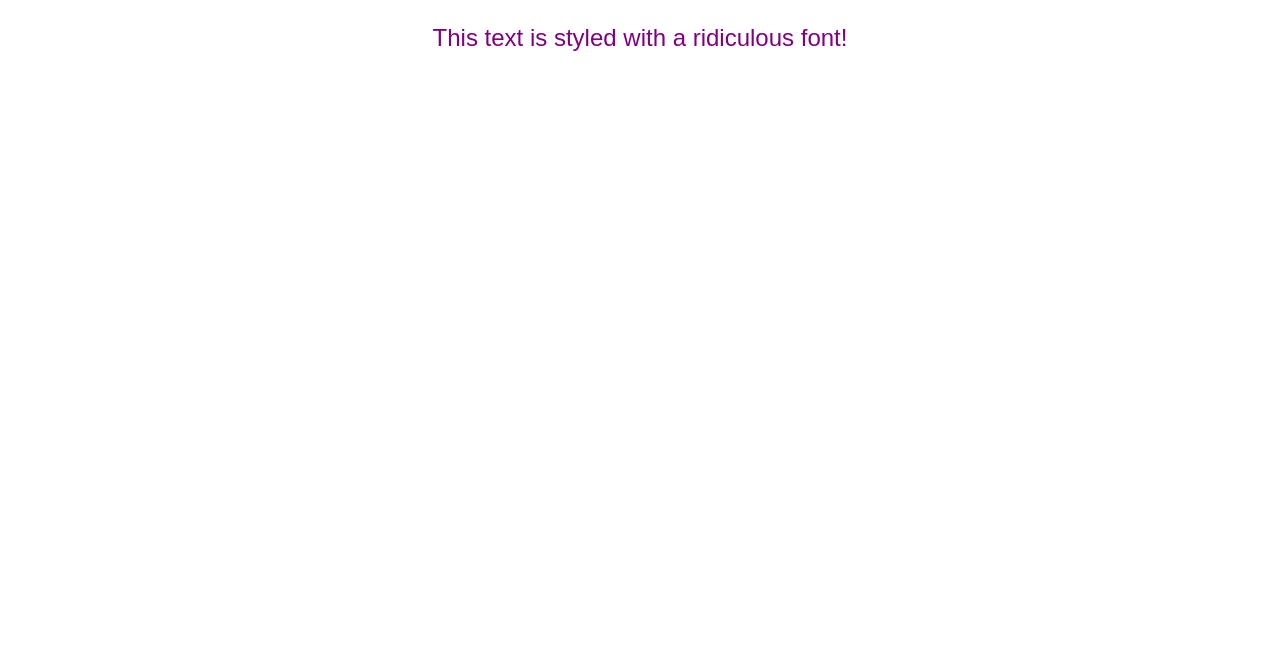
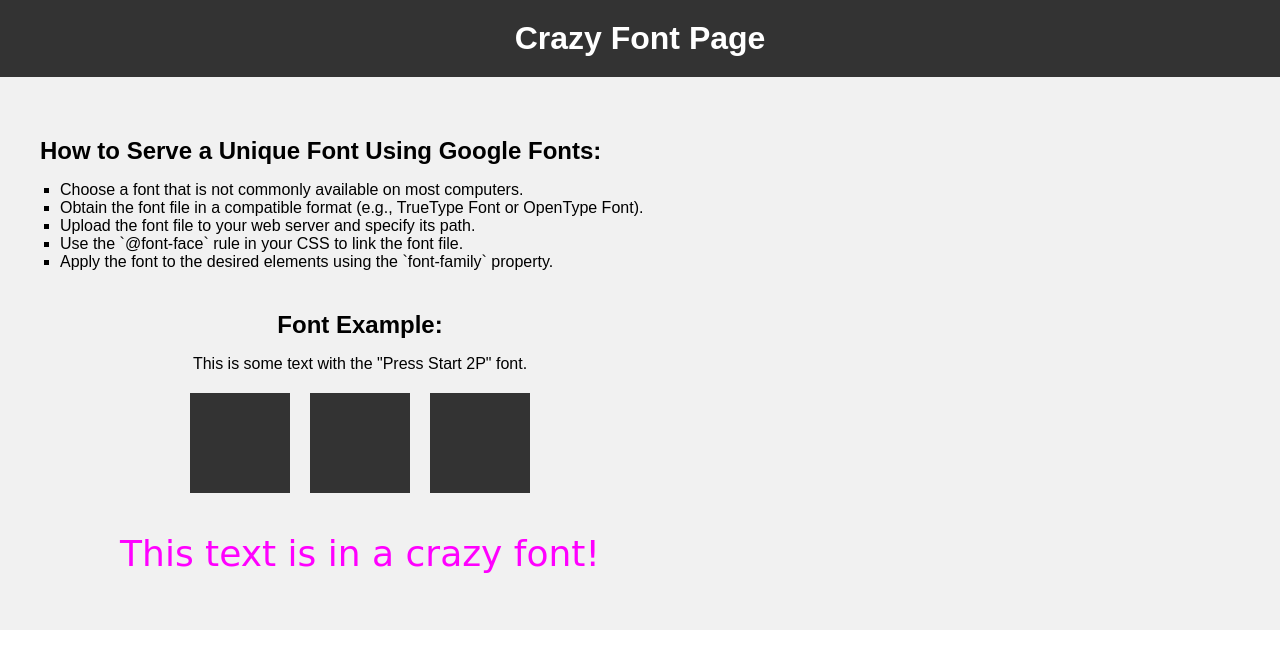
Before and after one commit to Uthej1226/itc505-homework3, a website: page src/index.html in a window 1280 px wide. Drawn offline with Linux system fonts and the light colour scheme.

Commit message:
Update index.html

```diff
--- a/src/index.html
+++ b/src/index.html
@@ -1,19 +1,110 @@
 <!DOCTYPE html>
 <html lang="en">
-
 <head>
   <meta charset="UTF-8">
   <meta name="viewport" content="width=device-width, initial-scale=1.0">
+  <title>Crazy Font Page</title>
   <link rel="stylesheet" href="styles.css">
-  <title>Vanilla JavaScript App</title>
+  <style>
+    body {
+      margin: 0;
+      padding: 0;
+      font-family: Arial, sans-serif;
+      background-color: #f1f1f1;
+    }
+
+    header {
+      background-color: #333;
+      color: #fff;
+      padding: 20px;
+      text-align: center;
+    }
+
+    h1 {
+      margin: 0;
+      font-size: 32px;
+    }
+
+    main {
+      margin: 20px;
+    }
+
+    #instructions {
+      margin-bottom: 40px;
+    }
+
+    #instructions h2 {
+      font-size: 24px;
+      margin-bottom: 10px;
+    }
+
+    #instructions ol {
+      list-style-type: square;
+      padding-left: 20px;
+    }
+
+    #font-example {
+      text-align: center;
+      margin-bottom: 40px;
+    }
+
+    #font-example h2 {
+      font-size: 24px;
+      margin-bottom: 10px;
+    }
+
+    .graphics {
+      display: flex;
+      justify-content: center;
+      margin-top: 20px;
+    }
+
+    .graphic {
+      width: 100px;
+      height: 100px;
+      background-color: #333;
+      margin: 0 10px;
+    }
+
+    .crazy-text {
+      text-align: center;
+      margin-top: 40px;
+    }
+
+    .crazy-text p {
+      font-size: 36px;
+      font-family: 'Press Start 2P', cursive;
+      color: #ff00ff;
+    }
+  </style>
 </head>
-
 <body>
-
-  <div class="unique-font">
-        <p>This text is styled with a ridiculous font!</p>
+  <header>
+    <h1>Crazy Font Page</h1>
+  </header>
+  <main>
+    <section id="instructions">
+      <h2>How to Serve a Unique Font Using Google Fonts:</h2>
+      <ol>
+        <li>Choose a font that is not commonly available on most computers.</li>
+        <li>Obtain the font file in a compatible format (e.g., TrueType Font or OpenType Font).</li>
+        <li>Upload the font file to your web server and specify its path.</li>
+        <li>Use the `@font-face` rule in your CSS to link the font file.</li>
+        <li>Apply the font to the desired elements using the `font-family` property.</li>
+      </ol>
+    </section>
+    <section id="font-example">
+      <h2>Font Example:</h2>
+      <p>This is some text with the "Press Start 2P" font.</p>
+      <div class="graphics">
+        <div class="graphic"></div>
+        <div class="graphic"></div>
+        <div class="graphic"></div>
+      </div>
+    </section>
+    <div class="crazy-text">
+      <p>This text is in a crazy font!</p>
     </div>
+  </main>
 </body>
-</body>
-
 </html>
```
